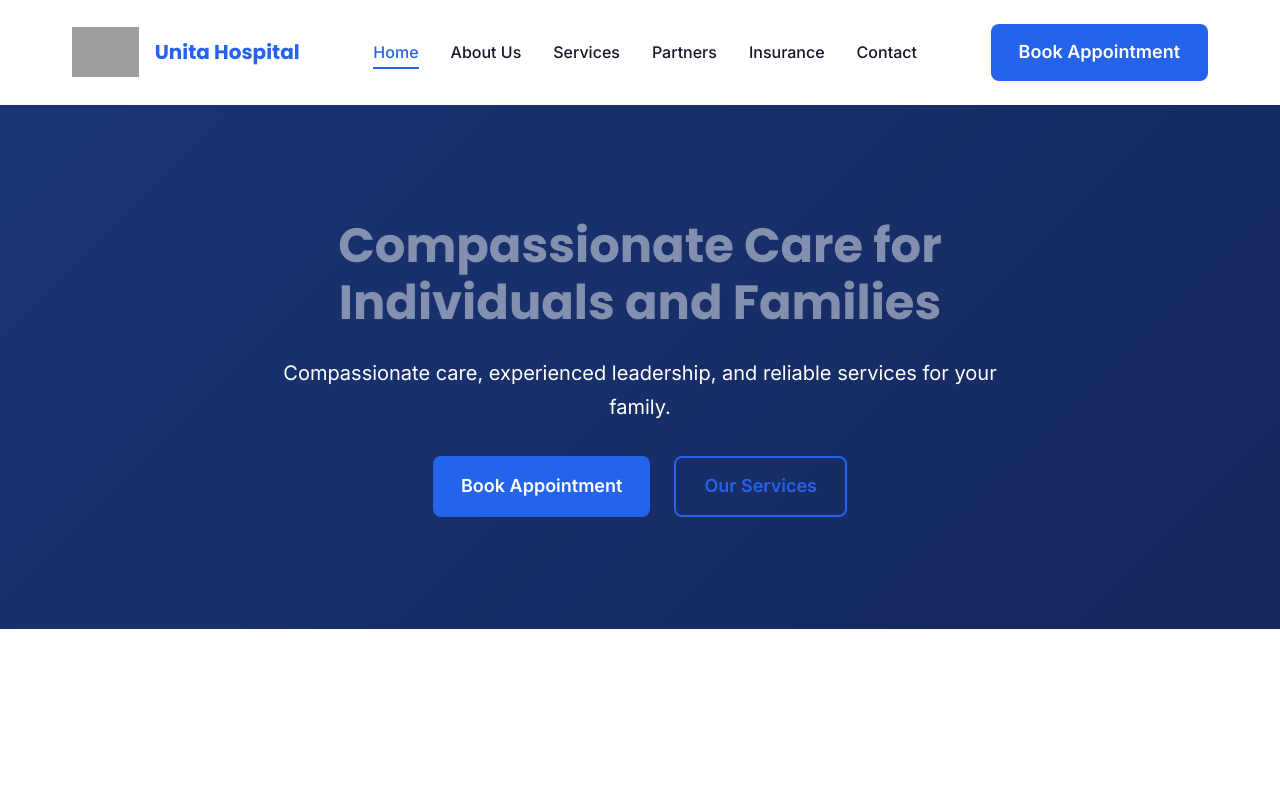
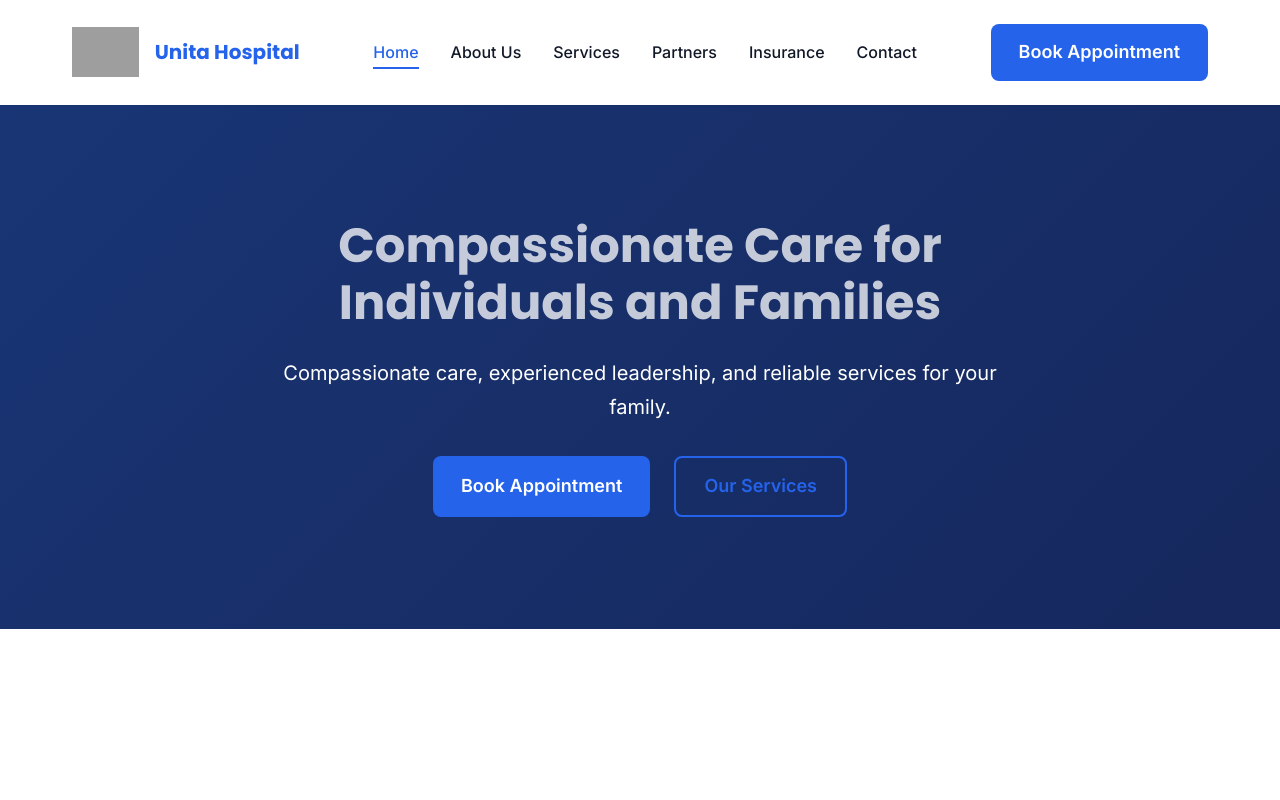
Before and after one commit to toriloye2/hospita-websitel, a Nuxt app: page / in a window 1280 px wide. Shown: the top 800 px of the page. Built offline with nearby package versions, Linux system fonts and the light colour scheme; grey boxes are pictures that could not be loaded.

Commit message:
Update GSAP animation duration in HeroSection component for smoother headline transitions.

```diff
--- a/app/components/sections/HeroSection.vue
+++ b/app/components/sections/HeroSection.vue
@@ -97,7 +97,7 @@ onMounted(() => {
     gsap.to(headlineEl.value, {
       opacity: 0,
       y: -12,
-      duration: 1,
+      duration: 2.5,
       onComplete: () => {
         currentIndex.value = (currentIndex.value + 1) % rotationHeadlines.value.length
 
```
